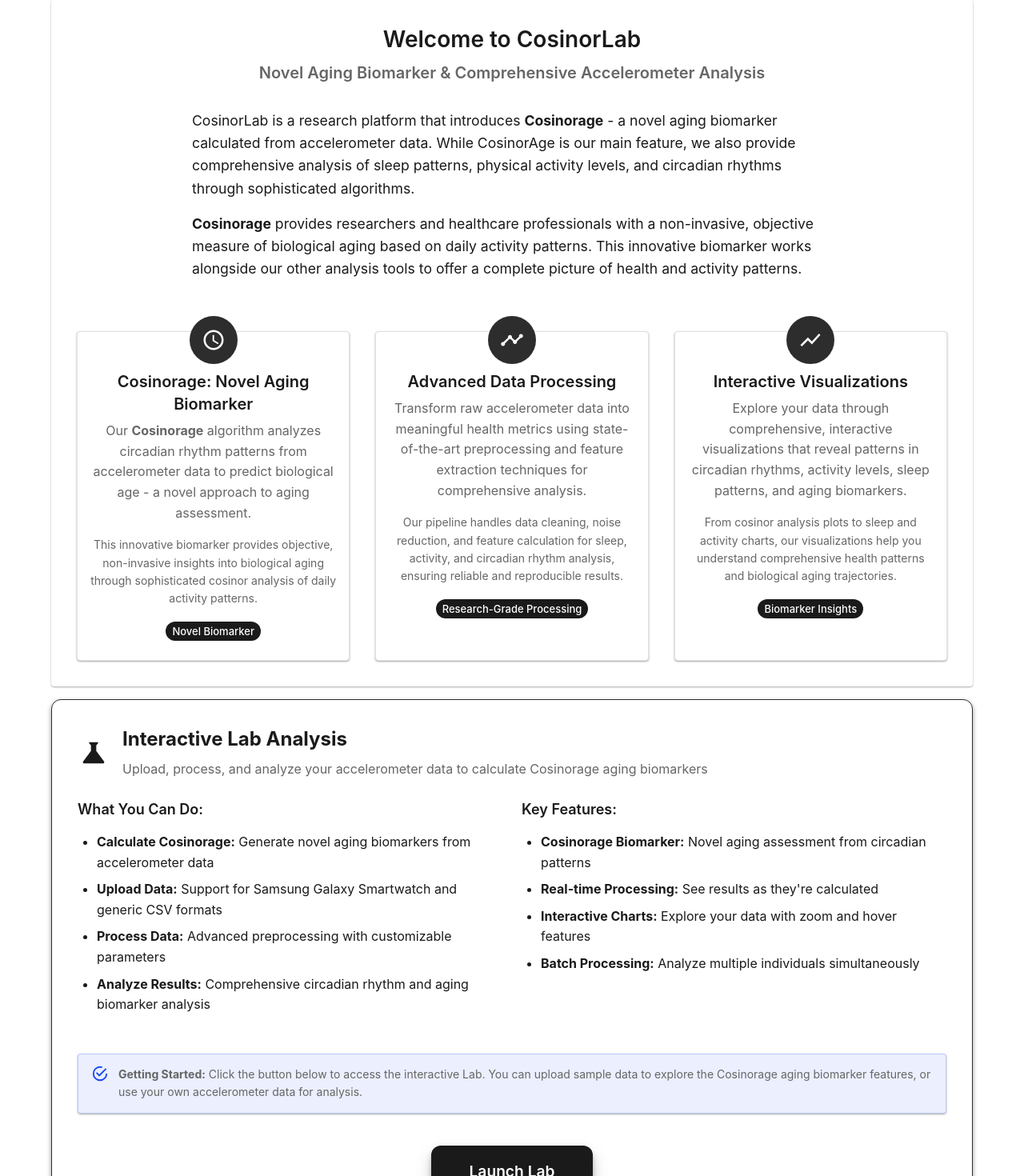
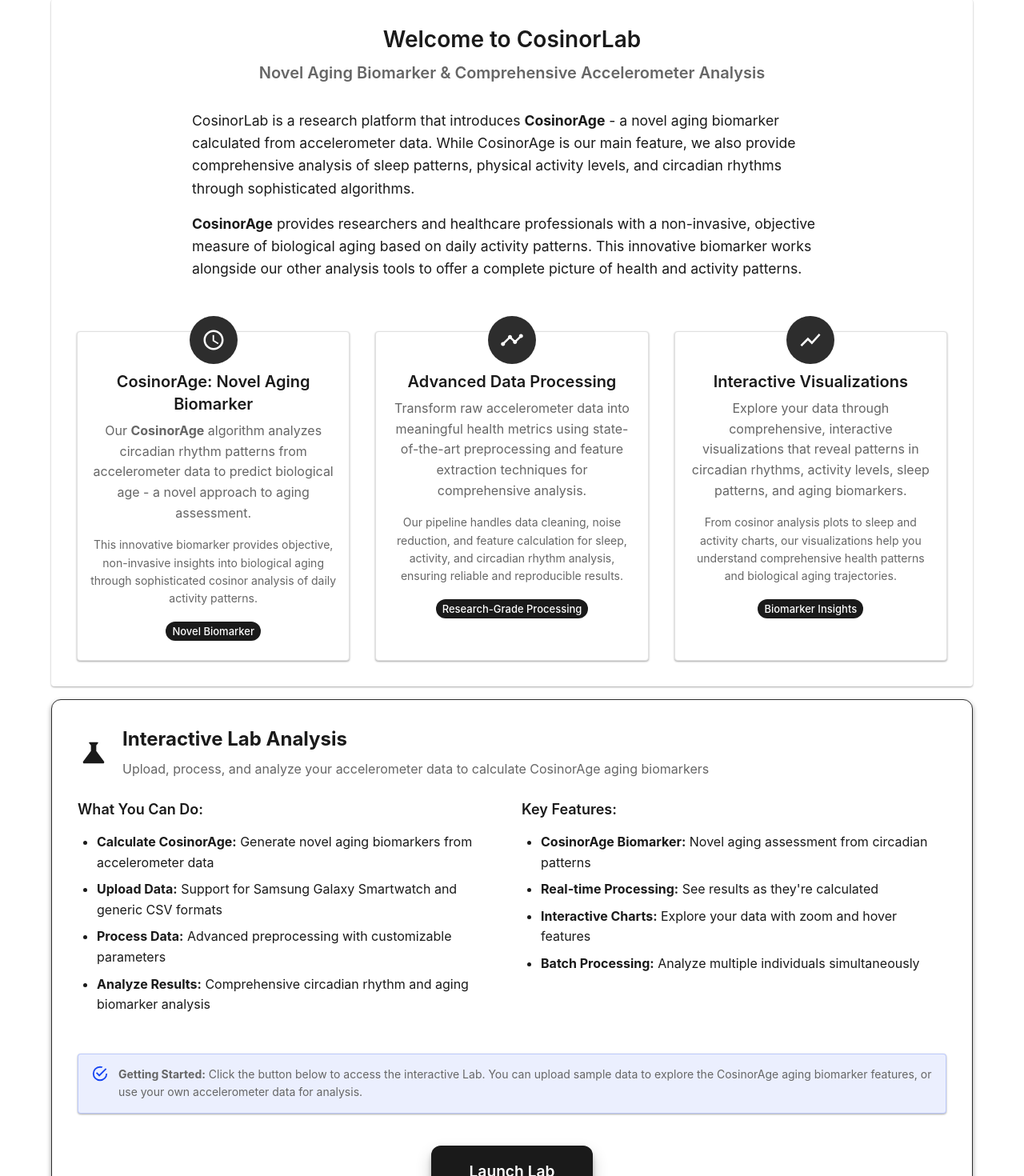
Before and after one commit to ADAMMA-CDHI-ETH-Zurich/CosinorAge-Calculator, a React (Create React App) app in the folder frontend/: page / in a window 1280 px wide. Shown: the part 146-1616 px from the top of the page at 80% size. Built offline with nearby package versions, Linux system fonts and the light colour scheme; no server answers.

Commit message:
minor fixes

```diff
--- a/frontend/src/components/AboutTab.js
+++ b/frontend/src/components/AboutTab.js
@@ -17,7 +17,7 @@ const AboutTab = () => {
                 About CosinorLab
               </Typography>
               <Typography variant="h6" color="text.secondary" gutterBottom>
-                Pioneering Cosinorage & Comprehensive Accelerometer Analysis at
+                Pioneering CosinorAge & Comprehensive Accelerometer Analysis at
                 ADAMMA, ETH Zurich
               </Typography>
             </Box>
@@ -32,7 +32,7 @@ const AboutTab = () => {
               CosinorLab is a research platform developed at ADAMMA (Core for AI
               & Digital Biomarker Research) at ETH Zurich. Our mission is to
               advance health monitoring by pioneering{" "}
-              <strong>Cosinorage</strong> - a novel aging biomarker calculated
+              <strong>CosinorAge</strong> - a novel aging biomarker calculated
               from accelerometer data, while also providing comprehensive
               analysis of sleep, physical activity, and circadian rhythms.
             </Typography>
@@ -41,7 +41,7 @@ const AboutTab = () => {
               paragraph
               sx={{ fontSize: "1.1rem", lineHeight: 1.6 }}
             >
-              <strong>Cosinorage</strong> provides researchers and healthcare
+              <strong>CosinorAge</strong> provides researchers and healthcare
               professionals with a non-invasive, objective measure of biological
               aging based on daily activity patterns. This innovative biomarker
               works alongside our other analysis tools to provide a complete
@@ -118,7 +118,7 @@ const AboutTab = () => {
             >
               At CosinorLab, we're dedicated to advancing the field of digital
               health through innovative research and accessible tools. Our main
-              feature is <strong>Cosinorage</strong> - a novel aging biomarker,
+              feature is <strong>CosinorAge</strong> - a novel aging biomarker,
               while we also provide comprehensive analysis of sleep, physical
               activity, and circadian rhythms to bridge the gap between complex
               research methodologies and practical health applications.
@@ -141,7 +141,7 @@ const AboutTab = () => {
                     Novel Aging Biomarker
                   </Typography>
                   <Typography variant="body2" color="text.secondary">
-                    Pioneering <strong>Cosinorage</strong> - a breakthrough
+                    Pioneering <strong>CosinorAge</strong> - a breakthrough
                     aging biomarker calculated from accelerometer data through
                     sophisticated cosinor analysis of circadian rhythms.
                   </Typography>
@@ -164,7 +164,7 @@ const AboutTab = () => {
                     Open Source
                   </Typography>
                   <Typography variant="body2" color="text.secondary">
-                    Making our <strong>Cosinorage</strong> aging biomarker tools
+                    Making our <strong>CosinorAge</strong> aging biomarker tools
                     freely available to the research community to accelerate
                     innovation in digital health and aging research.
                   </Typography>
--- a/frontend/src/components/HomeTab.js
+++ b/frontend/src/components/HomeTab.js
@@ -48,7 +48,7 @@ const HomeTab = ({ setCurrentTab }) => {
                 sx={{ fontSize: "1.1rem", lineHeight: 1.6 }}
               >
                 CosinorLab is a research platform that introduces{" "}
-                <strong>Cosinorage</strong> - a novel aging biomarker calculated
+                <strong>CosinorAge</strong> - a novel aging biomarker calculated
                 from accelerometer data. While CosinorAge is our main feature,
                 we also provide comprehensive analysis of sleep patterns,
                 physical activity levels, and circadian rhythms through
@@ -59,7 +59,7 @@ const HomeTab = ({ setCurrentTab }) => {
                 paragraph
                 sx={{ fontSize: "1.1rem", lineHeight: 1.6 }}
               >
-                <strong>Cosinorage</strong> provides researchers and healthcare
+                <strong>CosinorAge</strong> provides researchers and healthcare
                 professionals with a non-invasive, objective measure of
                 biological aging based on daily activity patterns. This
                 innovative biomarker works alongside our other analysis tools to
@@ -103,14 +103,14 @@ const HomeTab = ({ setCurrentTab }) => {
                   </Box>
                   <CardContent sx={{ pt: 6, textAlign: "center" }}>
                     <Typography variant="h5" gutterBottom>
-                      Cosinorage: Novel Aging Biomarker
+                      CosinorAge: Novel Aging Biomarker
                     </Typography>
                     <Typography
                       variant="body1"
                       color="text.secondary"
                       paragraph
                     >
-                      Our <strong>Cosinorage</strong> algorithm analyzes
+                      Our <strong>CosinorAge</strong> algorithm analyzes
                       circadian rhythm patterns from accelerometer data to
                       predict biological age - a novel approach to aging
                       assessment.
@@ -299,7 +299,7 @@ const HomeTab = ({ setCurrentTab }) => {
                 </Typography>
                 <Typography variant="body1" color="text.secondary">
                   Upload, process, and analyze your accelerometer data to
-                  calculate Cosinorage aging biomarkers
+                  calculate CosinorAge aging biomarkers
                 </Typography>
               </Box>
             </Box>
@@ -316,7 +316,7 @@ const HomeTab = ({ setCurrentTab }) => {
                 <ul style={{ paddingLeft: "1.5rem", marginBottom: "1rem" }}>
                   <li style={{ marginBottom: "0.5rem" }}>
                     <Typography variant="body1">
-                      <strong>Calculate Cosinorage:</strong> Generate novel
+                      <strong>Calculate CosinorAge:</strong> Generate novel
                       aging biomarkers from accelerometer data
                     </Typography>
                   </li>
@@ -351,7 +351,7 @@ const HomeTab = ({ setCurrentTab }) => {
                 <ul style={{ paddingLeft: "1.5rem", marginBottom: "1rem" }}>
                   <li style={{ marginBottom: "0.5rem" }}>
                     <Typography variant="body1">
-                      <strong>Cosinorage Biomarker:</strong> Novel aging
+                      <strong>CosinorAge Biomarker:</strong> Novel aging
                       assessment from circadian patterns
                     </Typography>
                   </li>
@@ -393,7 +393,7 @@ const HomeTab = ({ setCurrentTab }) => {
               <Typography variant="body2">
                 <strong>Getting Started:</strong> Click the button below to
                 access the interactive Lab. You can upload sample data to
-                explore the Cosinorage aging biomarker features, or use your own
+                explore the CosinorAge aging biomarker features, or use your own
                 accelerometer data for analysis.
               </Typography>
             </Alert>
@@ -470,7 +470,7 @@ const HomeTab = ({ setCurrentTab }) => {
                     Programmatic Access
                   </Typography>
                   <Typography variant="body1" color="text.secondary">
-                    Integrate Cosinorage aging biomarker analysis into your
+                    Integrate CosinorAge aging biomarker analysis into your
                     research workflows and applications
                   </Typography>
                 </Box>
@@ -538,7 +538,7 @@ const HomeTab = ({ setCurrentTab }) => {
               For researchers and developers who need programmatic access to our
               aging biomarker analysis tools, CosinorLab provides a
               comprehensive Python API. This allows you to integrate our
-              Cosinorage aging biomarker calculation, circadian rhythm analysis,
+              CosinorAge aging biomarker calculation, circadian rhythm analysis,
               and activity classification into your own research pipelines and
               applications.
             </Typography>
--- a/frontend/src/components/subcomponents/MultiIndividualLabSubTab.js
+++ b/frontend/src/components/subcomponents/MultiIndividualLabSubTab.js
@@ -3431,7 +3431,7 @@ const MultiIndividualTab = () => {
         <DialogTitle>
           <Box sx={{ display: "flex", alignItems: "center", gap: 1 }}>
             <CheckCircleIcon sx={{ color: "#0034f0" }} />
-            Set Age and Gender for Cosinorage
+            Set Age and Gender for CosinorAge
           </Box>
         </DialogTitle>
         <DialogContent>
```
